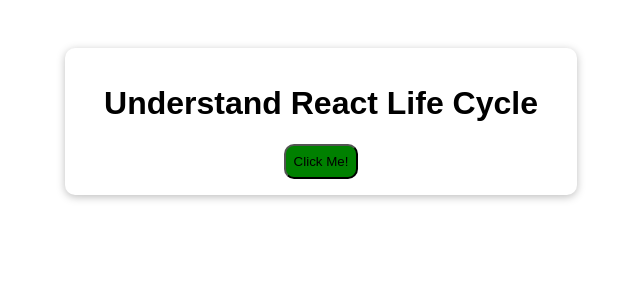
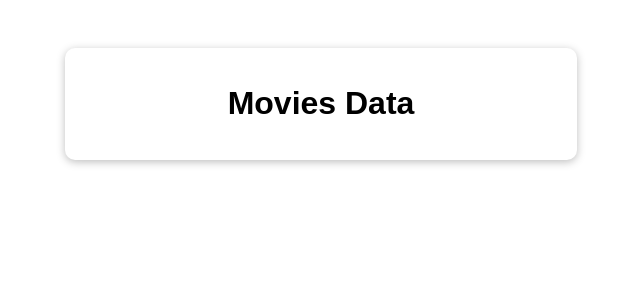
Before and after one commit to jne-freshers-april-2024/imran-mern-training, a React (Create React App) app in the folder reactjs/: page / in a window 1280 px wide. Shown: the top 300 px of the page, without its empty margins (319-959 px from the left). Built offline with nearby package versions, Linux system fonts and the light colour scheme.

Commit message:
httpget request implemented

```diff
--- a/reactjs/src/App.js
+++ b/reactjs/src/App.js
@@ -3,12 +3,14 @@
 import Login from './Components/LoginForm';
 import UseReducer from './Components/UseReducer';
 import ReactLifeCycle from './Components/UnderstandReactLifeCycle';
+import Movies from './Components/Movies';
 const App = ()=> {
    return (
       <div>
-         <ReactLifeCycle/>
+         {/* <ReactLifeCycle/> */}
           {/* <Login/> */}
           {/* <UseReducer/> */}
+          <Movies/>
       </div>
     );
   }
--- /dev/null
+++ b/reactjs/src/Components/Movies.js
@@ -0,0 +1,23 @@
+import React from "react";
+import { useState ,useEffect } from "react";
+import "./UnderstandReactLifeCycle.css";
+import MoviesList from "./MoviesList";
+const Movies = () => {
+  const [moviesData, setMoviesData] = useState([]);
+
+  useEffect(()=>{
+    const getAllMoviesData = async () => {
+        const data = await fetch("https://hub.dummyapis.com/employee?noofRecords=10&idStarts=1001");
+        const finalData = await data.json();
+        setMoviesData(finalData);
+      };
+  },[]);
+
+  return (
+    <div className="app">
+      <h1> Movies Data </h1>
+      <MoviesList data={moviesData} />
+    </div>
+  );
+};
+export default Movies;
--- /dev/null
+++ b/reactjs/src/Components/MoviesList.js
@@ -0,0 +1,7 @@
+import React from "react";
+
+const MoviesList = (props) => {
+  console.log("inside list : ", props.data);
+  return <div></div>;
+};
+export default MoviesList;
```
Also changed, not shown: reactjs/src/httprequest.txt (added).
